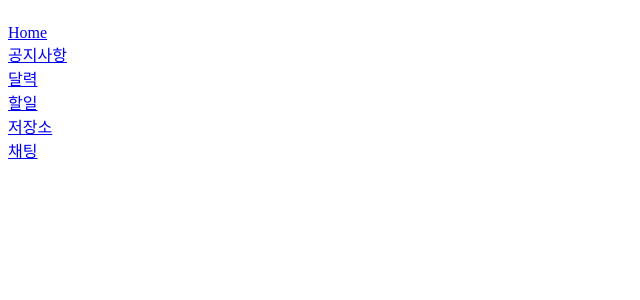
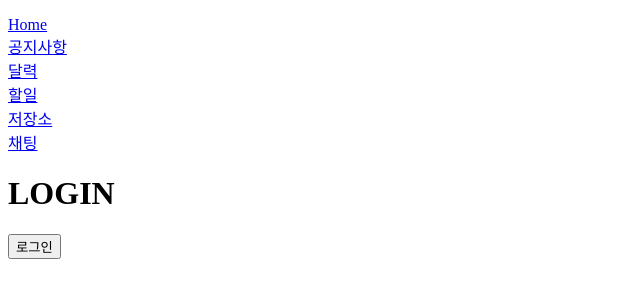
Before and after one commit to lesw1216/front-together-project, a Vue app: page /login in a window 1280 px wide. Shown: the top 300 px of the page, without its empty margins (0-640 px from the left). Built offline with nearby package versions, Linux system fonts and the light colour scheme.

Commit message:
login, homepage router 분리 - 1

```diff
--- a/src/App.vue
+++ b/src/App.vue
@@ -1,13 +1,9 @@
 <script setup>
-import NavigatorVar from "./components/NavigatorVar.vue";
+import RoutesComp from "./components/RoutesComp.vue";
 </script>
 <template>
-  <div class="flex">
-    <NavigatorVar></NavigatorVar>
-    <router-view></router-view>
-  </div>
+  <RoutesComp></RoutesComp>
 </template>
-
 <style scoped>
 @import "./assets/main.css";
 
--- /dev/null
+++ b/src/components/RoutesComp.vue
@@ -0,0 +1,14 @@
+<script setup>
+import NavigatorBar from "./NavigatorBar.vue";
+import Login from "../views/Login.vue";
+
+const isLogin = Login.isLogin;
+console.log(isLogin);
+</script>
+<template>
+  <div>
+    <NavigatorBar></NavigatorBar>
+    <RouterView></RouterView>
+  </div>
+</template>
+<style scoped></style>
--- a/src/router/index.js
+++ b/src/router/index.js
@@ -1,4 +1,6 @@
 import { createRouter, createWebHistory } from "vue-router";
+
+import Login from "@/views/Login.vue";
 import Home from "@/views/Home.vue";
 import Todolist from "@/views/TodoList.vue";
 import Calendar from "@/views/Calendar.vue";
@@ -9,6 +11,11 @@ import Store from "@/views/Store.vue";
 const router = createRouter({
   history: createWebHistory(),
   routes: [
+    {
+      path: "/login",
+      name: "login",
+      component: Login,
+    },
     {
       path: "/",
       name: "home",
@@ -42,4 +49,13 @@ const router = createRouter({
   ],
 });
 
+router.beforeEach((to, from, next) => {
+  console.log("to" + to);
+  console.log("to.name=" + to.name);
+
+  console.log("from = " + from);
+  console.log("from.name=" + from.name);
+  next();
+});
+
 export default router;
--- a/src/views/Login.vue
+++ b/src/views/Login.vue
@@ -1,5 +1,16 @@
-<script setup></script>
+<script setup>
+import { ref } from "vue";
+
+const isLogin = ref(false);
+
+const login = () => {
+  console.log("click before : " + isLogin.value);
+  isLogin.value = !isLogin.value;
+  console.log("click after : " + isLogin.value);
+};
+</script>
 <template>
   <h1>LOGIN</h1>
+  <button @click="login()">로그인</button>
 </template>
 <style scoped></style>
```
Also changed, not shown: src/components/NavigatorBar.vue (renamed from src/components/NavigatorVar.vue).
